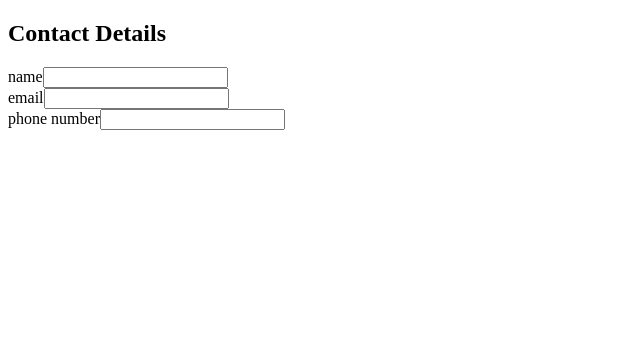
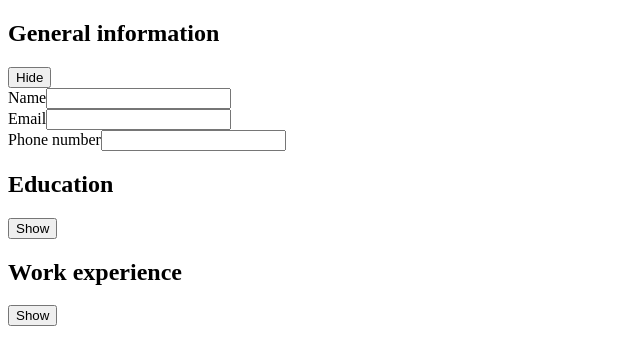
Before and after one commit to lucyleggett/odin-cv-builder, a React (Vite) app: page / in a window 1280 px wide. Shown: the top 364 px of the page, without its empty margins (0-640 px from the left). Built offline with nearby package versions, Linux system fonts and the light colour scheme.

Commit message:
Add Accordion component with show/hide function to have only one section visible at a time

```diff
--- a/src/App.jsx
+++ b/src/App.jsx
@@ -1,32 +1,13 @@
 import { useState } from "react";
-import heroImg from "./assets/hero.png";
-import reactLogo from "./assets/react.svg";
-import viteLogo from "./assets/vite.svg";
 import "./App.css";
 import Section from "./components/Section";
-
-const contactObj = [
-  {
-    label: "name",
-    type: "text",
-  },
-  {
-    label: "email",
-    type: "email",
-  },
-  {
-    label: "phone number",
-    type: "tel",
-  },
-];
+import Accordion from "./components/Accordion";
 
 function App() {
   // const [count, setCount] = useState(0)
 
   return (
-    <>
-      <Section heading="Contact Details" inputEleObj={contactObj} />
-    </>
+    <Accordion/>
   );
 }
 
--- /dev/null
+++ b/src/components/Accordion.jsx
@@ -0,0 +1,82 @@
+import { useState } from "react";
+import Section from "./Section";
+
+const contactObj = [
+  {
+    label: "name",
+    type: "text",
+  },
+  {
+    label: "email",
+    type: "email",
+  },
+  {
+    label: "phone number",
+    type: "tel",
+  },
+];
+
+const educationObj = [
+  {
+    label: "university",
+    type: "text",
+  },
+  {
+    label: "title of study",
+    type: "text",
+  },
+  {
+    label: "date of study",
+    type: "date",
+  },
+];
+
+const workObj = [
+  {
+    label: "company",
+    type: "text",
+  },
+  {
+    label: "job title",
+    type: "text",
+  },
+  {
+    label: "key responsibilities",
+    type: "textarea",
+  },
+  {
+    label: "start date",
+    type: "date",
+  },
+  {
+    label: "end date",
+    type: "date",
+  },
+];
+
+export default function Accordion() {
+  const [activeIndex, setActiveIndex] = useState(0);
+
+  return (
+    <>
+      <Section
+        heading="General information"
+        inputEleObj={contactObj}
+        isActive={activeIndex === 0}
+        onShow={() => setActiveIndex(activeIndex === 0 ? null: 0)}
+      />
+      <Section
+        heading="Education"
+        inputEleObj={educationObj}
+        isActive={activeIndex === 1}
+        onShow={() => setActiveIndex(activeIndex === 1 ? null: 1)}
+      />
+      <Section
+        heading="Work experience"
+        inputEleObj={workObj}
+        isActive={activeIndex === 2}
+        onShow={() => setActiveIndex(activeIndex === 2 ? null: 2)}
+      />
+    </>
+  );
+}
--- a/src/components/Input.jsx
+++ b/src/components/Input.jsx
@@ -1,7 +1,11 @@
+function toSentenceCase(str) {
+  return str.charAt(0).toUpperCase() + str.slice(1).toLowerCase();
+}
+
 export default function Input({ label, type }) {
   return (
     <div className="input-row">
-      <label for={label}>{label}</label>
+      <label for={label}>{toSentenceCase(label)}</label>
       <input type={type} id={label} name={label}></input>
     </div>
   );
--- a/src/components/Section.jsx
+++ b/src/components/Section.jsx
@@ -1,12 +1,18 @@
 import Input from "./Input";
 
-export default function Section({ heading, inputEleObj, isActive }) {
+export default function Section({ heading, inputEleObj, isActive, onShow }) {
   return (
-    <section className={heading}>
+    <section className={heading.toLowerCase().replace(/\s+/g, '-')}>
       <h2>{heading}</h2>
-      {inputEleObj.map((element) => (
-        <Input key={element.label} label={element.label} type={element.type} />
-      ))}
+      <button onClick={onShow}>{isActive ? "Hide" : "Show"}</button>
+      {isActive &&
+        inputEleObj.map((element, index) => (
+          <Input
+            key={element.label + index}
+            label={element.label}
+            type={element.type}
+          />
+        ))}
     </section>
   );
 }
```
